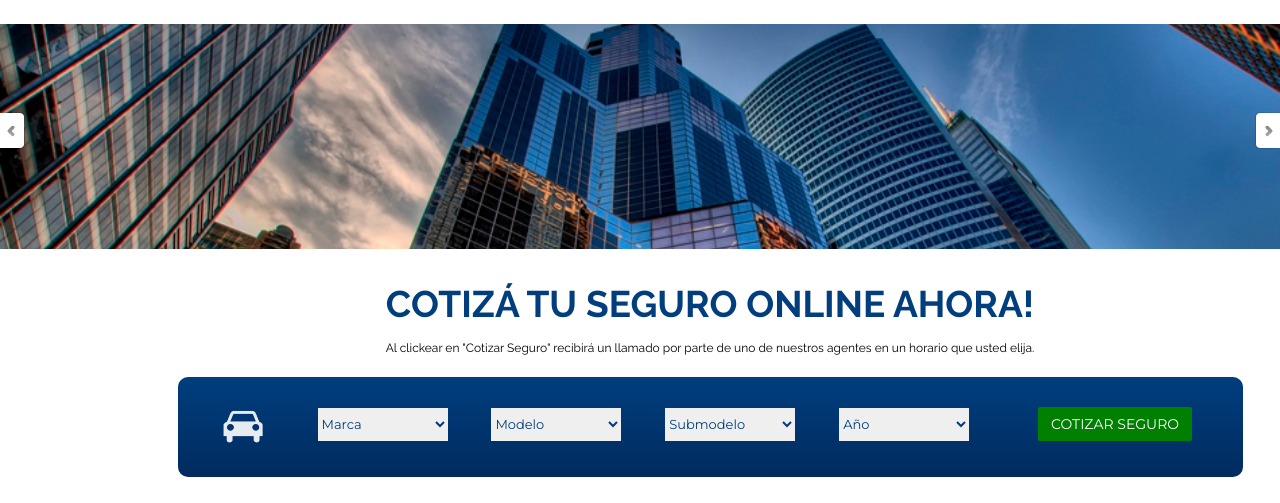
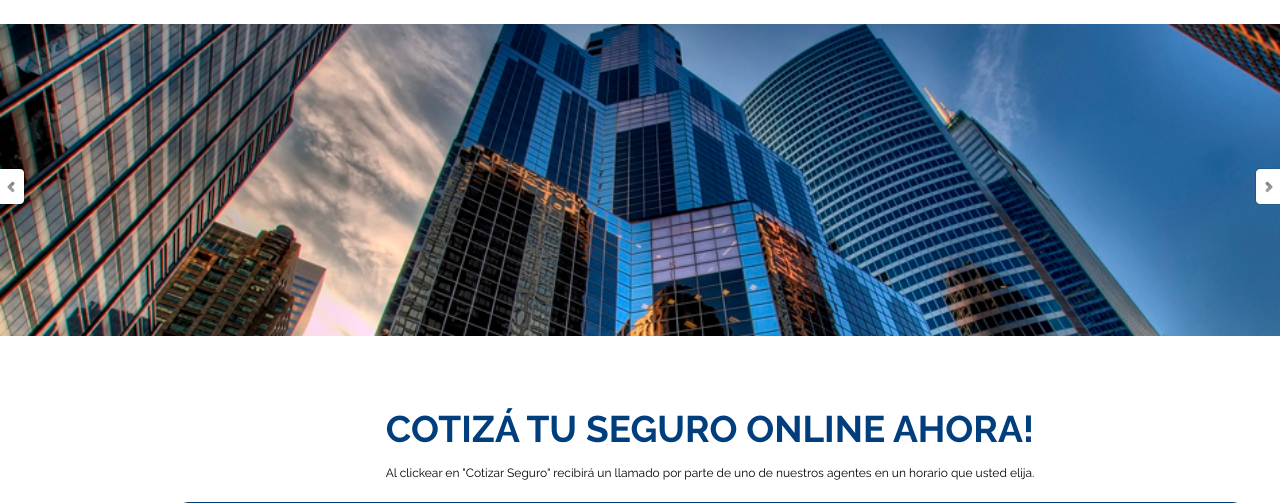
Before and after one commit to SHQ27/SENS, a PHP site: template apps/frontend/modules/home/templates/indexSuccess.php in a window 1280 px wide; the page is wider, and only the part inside the window is pictured. Shown: the part 126-629 px from the top of that part. Run offline with PHP 8.4, Linux system fonts and the light colour scheme; the template is opened without the code that fills it, so the values that code supplies are empty; some libraries are stand-ins or nearby versions; some web fonts are replaced.

Commit message:
Manu te va a caber

```diff
--- a/css/index.css
+++ b/css/index.css
@@ -14,7 +14,7 @@
 }
 
 #slider {
-    height: 250px;
+
 }
 
 #contact-form-section {
```
